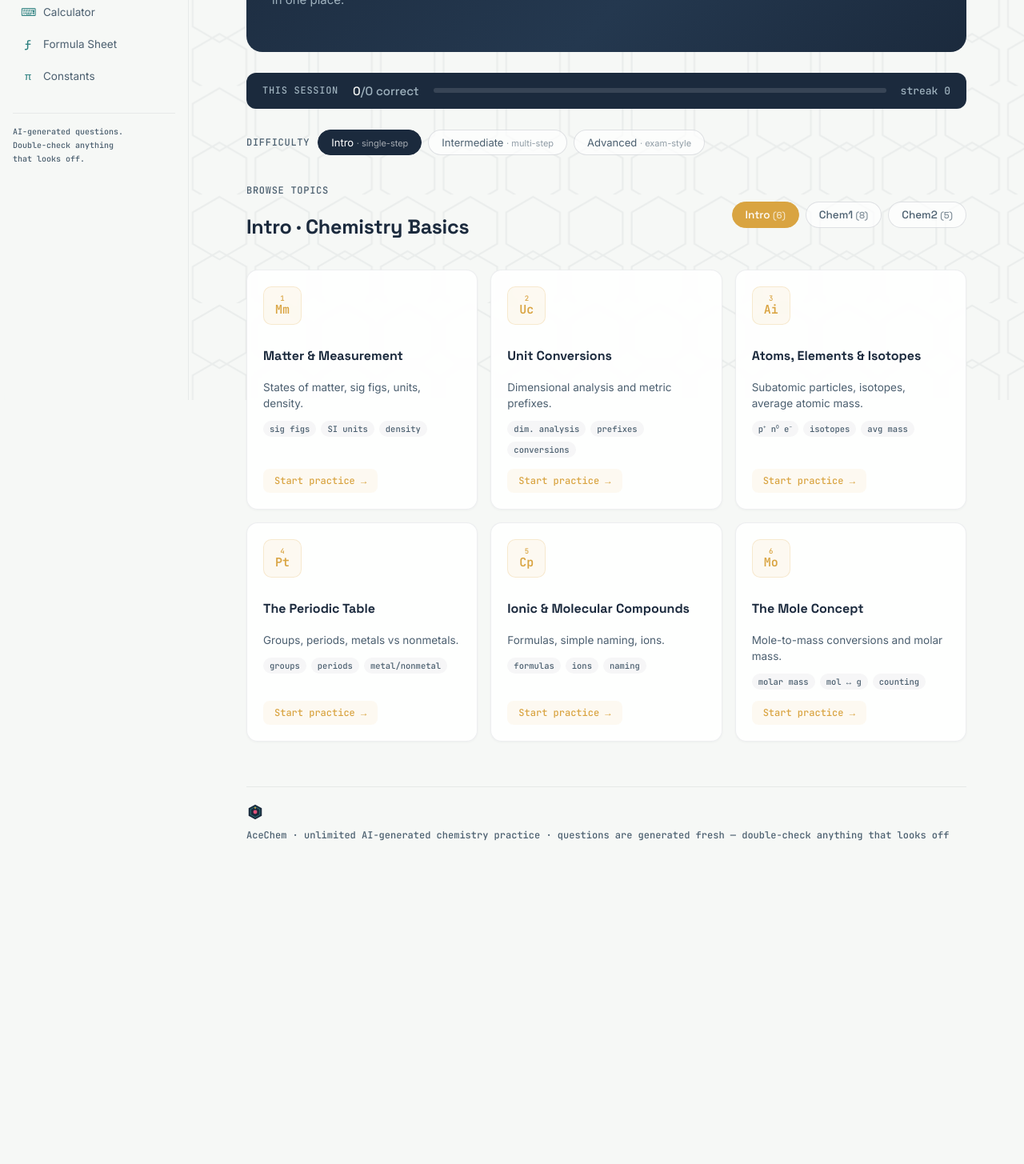
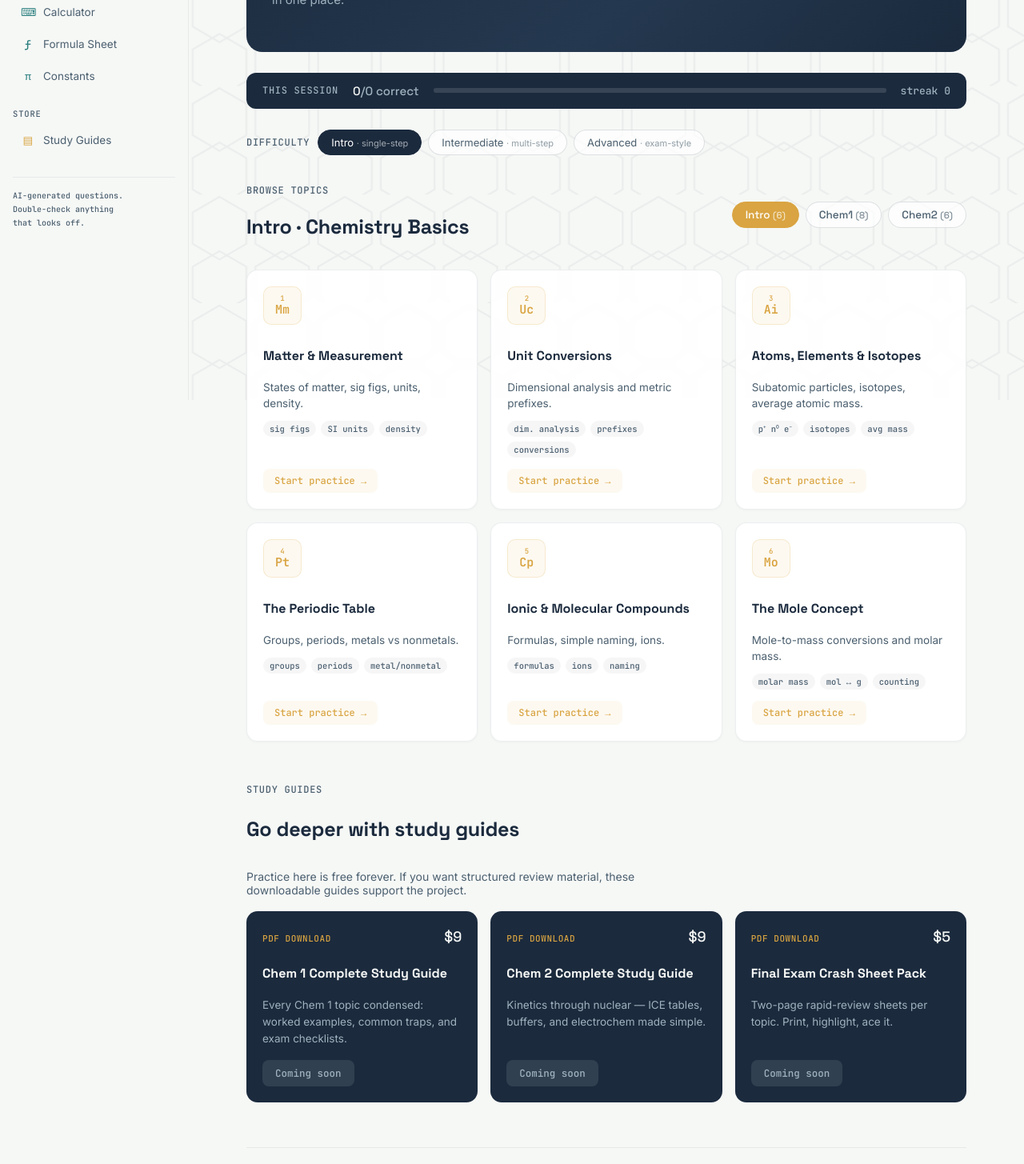
Before and after one commit to surajit1402/AceChem, a Next.js app: page / in a window 1280 px wide. Shown: the part 300-1755 px from the top of the page at 80% size. Before the commit the page ends 1412 px from the top, so only its background shows below. Built offline with nearby package versions, Linux system fonts and the light colour scheme.

Commit message:
Add files via upload
Nuclearadded

```diff
--- a/app/page.jsx
+++ b/app/page.jsx
@@ -27,6 +27,7 @@ const COURSES = {
     { id: "acidsbases", symbol: "Ab", num: 3, title: "Acids & Bases", desc: "pH, pKa, buffers, titration curves.", skills: ["pH", "buffers", "titration"] },
     { id: "thermo", symbol: "Td", num: 4, title: "Thermodynamics", desc: "Entropy, Gibbs free energy, spontaneity.", skills: ["ΔS", "ΔG", "spontaneity"] },
     { id: "electrochem", symbol: "Ec", num: 5, title: "Electrochemistry", desc: "Redox, galvanic cells, the Nernst equation.", skills: ["redox", "E°cell", "Nernst"] },
+    { id: "nuclear", symbol: "Nc", num: 6, title: "Nuclear Chemistry", desc: "Radioactive decay, half-life, nuclear equations.", skills: ["α β γ decay", "half-life", "balancing"] },
   ],
 };
 
@@ -500,6 +501,15 @@ const TOOLS = [
   { id: "constants", icon: "π", label: "Constants" },
 ];
 
+/* ---- STUDY GUIDES FOR SALE ----
+   Replace each buyUrl with your real Gumroad / payment link.
+   Set buyUrl: null to show "Coming soon". */
+const STUDY_GUIDES = [
+  { id: "g1", title: "Chem 1 Complete Study Guide", desc: "Every Chem 1 topic condensed: worked examples, common traps, and exam checklists.", price: "$9", buyUrl: null },
+  { id: "g2", title: "Chem 2 Complete Study Guide", desc: "Kinetics through nuclear — ICE tables, buffers, and electrochem made simple.", price: "$9", buyUrl: null },
+  { id: "g3", title: "Final Exam Crash Sheet Pack", desc: "Two-page rapid-review sheets per topic. Print, highlight, ace it.", price: "$5", buyUrl: null },
+];
+
 export default function Home() {
   const [activeCourse, setActiveCourse] = useState("Intro");
   const [difficulty, setDifficulty] = useState("Intro");
@@ -591,6 +601,15 @@ export default function Home() {
             </button>
           ))}
 
+          <div style={{ fontFamily: "var(--mono)", fontSize: 10.5, color: "#4B5F6F", letterSpacing: "0.08em", margin: "22px 0 8px" }}>STORE</div>
+          <a
+            href="#guides"
+            style={{ display: "flex", alignItems: "center", gap: 10, width: "100%", textAlign: "left", padding: "9px 10px", borderRadius: 8, marginBottom: 4, cursor: "pointer", textDecoration: "none", color: "#4B5F6F", fontFamily: "var(--body)", fontSize: 13.5, boxSizing: "border-box" }}
+          >
+            <span style={{ fontFamily: "var(--mono)", width: 18, textAlign: "center", color: "#D9A441" }}>▤</span>
+            Study Guides
+          </a>
+
           <div style={{ marginTop: 28, paddingTop: 14, borderTop: "1px solid #1B2A3D12", fontFamily: "var(--mono)", fontSize: 10, color: "#4B5F6F", lineHeight: 1.7 }}>
             AI-generated questions.<br />Double-check anything<br />that looks off.
           </div>
@@ -664,6 +683,37 @@ export default function Home() {
               ))}
             </div>
 
+            <div id="guides" style={{ marginTop: 52 }}>
+              <p style={{ fontFamily: "var(--mono)", fontSize: 12, marginBottom: 4, color: "#4B5F6F", letterSpacing: "0.06em" }}>STUDY GUIDES</p>
+              <div style={{ display: "flex", justifyContent: "space-between", alignItems: "baseline", flexWrap: "wrap", gap: 8, marginBottom: 6 }}>
+                <h2 style={{ fontFamily: "var(--display)", fontSize: 25, letterSpacing: "-0.01em" }}>Go deeper with study guides</h2>
+              </div>
+              <p style={{ fontSize: 14, color: "#4B5F6F", marginBottom: 18, maxWidth: 560 }}>
+                Practice here is free forever. If you want structured review material, these downloadable guides support the project.
+              </p>
+              <div style={{ display: "grid", gridTemplateColumns: "repeat(auto-fill, minmax(250px, 1fr))", gap: 16 }}>
+                {STUDY_GUIDES.map((g) => (
+                  <div key={g.id} style={{ borderRadius: 14, padding: 20, background: "#1B2A3D", color: "#F6F8F6", display: "flex", flexDirection: "column" }}>
+                    <div style={{ display: "flex", justifyContent: "space-between", alignItems: "baseline", marginBottom: 8 }}>
+                      <span style={{ fontFamily: "var(--mono)", fontSize: 11, color: "#D9A441", letterSpacing: "0.05em" }}>PDF DOWNLOAD</span>
+                      <span style={{ fontFamily: "var(--display)", fontSize: 18, color: "#F6F8F6" }}>{g.price}</span>
+                    </div>
+                    <h3 style={{ fontFamily: "var(--display)", fontSize: 16, marginBottom: 6 }}>{g.title}</h3>
+                    <p style={{ fontSize: 13.5, color: "#9FB2BE", lineHeight: 1.55, marginBottom: 16 }}>{g.desc}</p>
+                    {g.buyUrl ? (
+                      <a href={g.buyUrl} target="_blank" rel="noopener noreferrer" style={{ marginTop: "auto", alignSelf: "flex-start", fontFamily: "var(--mono)", fontSize: 12.5, padding: "8px 16px", borderRadius: 8, background: "#2A7F7E", color: "white", textDecoration: "none" }}>
+                        Get the guide →
+                      </a>
+                    ) : (
+                      <span style={{ marginTop: "auto", alignSelf: "flex-start", fontFamily: "var(--mono)", fontSize: 12.5, padding: "8px 16px", borderRadius: 8, background: "#F6F8F61a", color: "#9FB2BE" }}>
+                        Coming soon
+                      </span>
+                    )}
+                  </div>
+                ))}
+              </div>
+            </div>
+
             <footer style={{ marginTop: 56, paddingTop: 20, borderTop: "1px solid #1B2A3D12", display: "flex", alignItems: "center", gap: 10, flexWrap: "wrap" }}>
               <Logo size={22} />
               <span style={{ fontFamily: "var(--mono)", fontSize: 12, color: "#4B5F6F" }}>
```
